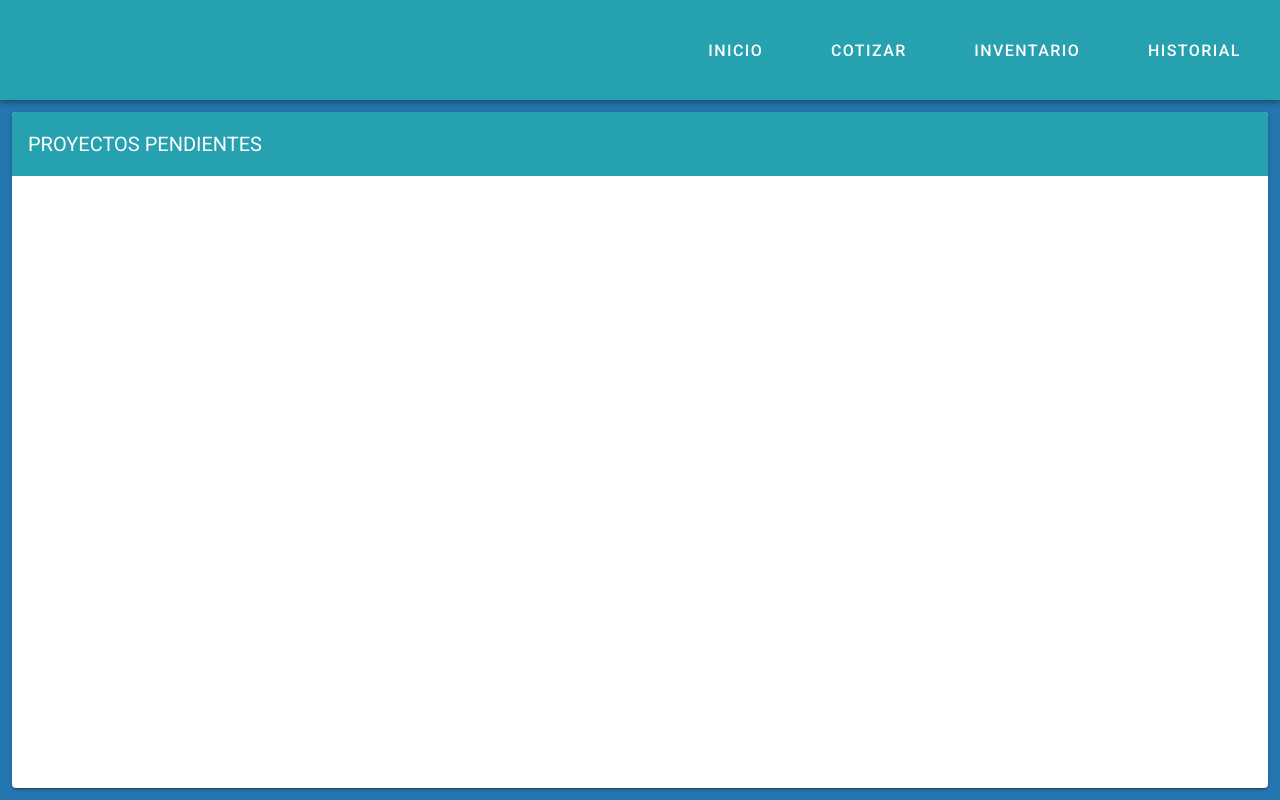
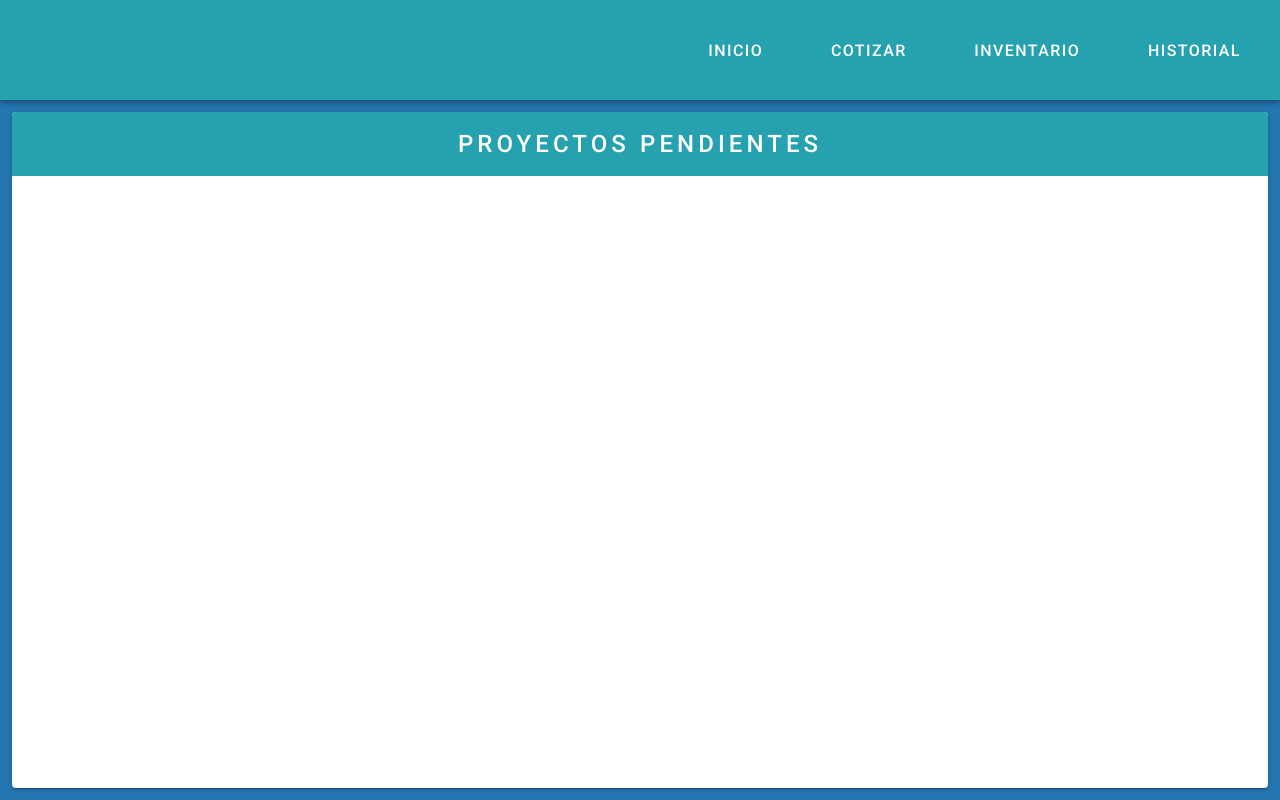
Before and after one commit to Ekuuin/Aluval, a Vue app: page / in a window 1280 px wide. Built offline with nearby package versions, Linux system fonts and the light colour scheme.

Commit message:
Centered titles and some fixes

```diff
--- a/src/App.vue
+++ b/src/App.vue
@@ -146,8 +146,27 @@ export default {
 }
 
 .v-toolbar__title {
-  font-size: 25px;
+  font-size: 1.5rem !important;
+  font-weight: 500;
+  letter-spacing: 0.17em;
+  text-transform: uppercase;
+  font-family: 'Roboto', sans-serif;
+
 }
+
+.v-toolbar__title.mobile{
+  font-size: 1.2em !important;
+  font-weight: 500;
+  letter-spacing: 0.17em;
+  text-transform: uppercase;
+  font-family: 'Roboto', sans-serif;
+}
+
+.v-data-table>.v-data-table__wrapper>table>tbody>tr>td>.v-data-table__mobile-row__cell{
+  word-break: break-all;
+  width: 50%;
+}
+
 </style>
 
 <style lang="scss" scoped>
--- a/src/router/index.js
+++ b/src/router/index.js
@@ -1,6 +1,6 @@
 import Vue from 'vue'
 import VueRouter from 'vue-router'
-import HomeView from '@/views/HomeView.vue'
+import HomeView from '@/views/Inicio.vue'
 import Cotizar from '@/views/Cotizar.vue'
 import Inventario from '@/views/Inventario.vue'
 import Historial from '@/views/Historial.vue'
--- a/src/views/Cotizar.vue
+++ b/src/views/Cotizar.vue
@@ -1,10 +1,12 @@
 <template>
     <v-container fluid style="height:100%">
         <v-card height="100%">
-            <v-toolbar flat color="primary" dark>
+            <v-toolbar flat color="primary" class="center" dark>
+                <v-spacer></v-spacer>
                 <v-toolbar-title>
                     COTIZACIÓN
                 </v-toolbar-title>
+                <v-spacer></v-spacer>
             </v-toolbar>
             <v-card-text>
 
@@ -14,8 +16,8 @@
 </template>
 
 <script>
-    export default{
-        name: 'Cotizar'
-    }
+export default {
+    name: 'Cotizar'
+}
 
 </script>
--- a/src/views/Historial.vue
+++ b/src/views/Historial.vue
@@ -7,7 +7,7 @@
                 <div v-if="!isMobile()">
                     <v-toolbar flat color="primary" dark>
                         <v-row justify="space-between">
-                            <v-col cols="auto">
+                            <v-col cols="auto" class="d-flex align-center">
                                 <v-toolbar-title>
                                     HISTORIAL DE PROYECTOS
                                 </v-toolbar-title>
@@ -22,12 +22,12 @@
                 <div v-else>
                     <v-toolbar flat height="150px" color="primary" dark>
                         <v-row justify="space-between">
-                            <v-col cols="auto">
-                                <v-toolbar-title>
+                            <v-col cols="12" class="d-flex justify-center">
+                                <v-toolbar-title class="mobile">
                                     HISTORIAL DE PROYECTOS
                                 </v-toolbar-title>
                             </v-col>
-                            <v-col cols="auto">
+                            <v-col cols="12">
                                 <v-text-field v-model="search" append-icon="mdi-magnify" label="Buscar" single-line
                                     hide-details class="shrink" rounded filled dense></v-text-field>
                             </v-col>
@@ -41,7 +41,7 @@
                 </td>
             </template>
         </v-data-table>
-        <v-pagination :length="pageCount" v-model="page" :total-visible="10" class="mt-2"></v-pagination>
+        <v-pagination :length="pageCount" v-model="page" :total-visible="totalVisible" class="mt-2"></v-pagination>
     </v-container>
 </template>
 
@@ -50,6 +50,7 @@ export default {
     name: 'Historial',
     data() {
         return {
+            totalVisible: 10,
             loadingVar: true,
             itemsPerPage: 10,
             search: '',
@@ -63,7 +64,7 @@ export default {
                     sortable: false,
                     value: 'title',
                 },
-                { text: 'DOMICILIO', value: 'url' },
+                { text: 'DOMICILIO', value: 'url'},
                 { text: 'FECHA', value: 'id' },
                 { text: 'IMPORTE', value: 'albumId' },
                 { text: '', value: 'data-table-expand' },
@@ -97,6 +98,7 @@ export default {
             const val = window.innerWidth <= 600 && window.innerHeight <= 1000
             if(val){
                 this.itemsPerPage = 2
+                this.totalVisible = 5
             }
             return val
         },
--- a/src/views/HomeView.vue
+++ /dev/null
@@ -1,33 +0,0 @@
-<template>
-  <v-container fluid style="height: 100%;">
-    <v-card height="100%">
-      <v-toolbar flat color="primary" dark>
-        <v-toolbar-title>
-          PROYECTOS PENDIENTES
-        </v-toolbar-title>
-      </v-toolbar>
-      <v-card-text>
-
-      </v-card-text>
-    </v-card>
-  </v-container>
-</template>
-
-<script>
-export default {
-  name: "Home",
-  data() {
-    return {
-    }
-  },
-
-  methods: {
-
-
-  },
-
-  created() {
-
-  },
-}
-</script>
--- /dev/null
+++ b/src/views/Inicio.vue
@@ -0,0 +1,44 @@
+<template>
+  <v-container fluid style="height: 100%;">
+    <v-card height="100%">
+      <v-toolbar flat color="primary" dark>
+        <v-spacer></v-spacer>
+        <div v-if="!isMobile()">
+          <v-toolbar-title>
+            PROYECTOS PENDIENTES
+          </v-toolbar-title>
+        </div>
+        <div v-else>
+          <v-toolbar-title class="mobile">
+            PROYECTOS PENDIENTES
+          </v-toolbar-title>
+        </div>
+        <v-spacer></v-spacer>
+      </v-toolbar>
+      <v-card-text>
+
+      </v-card-text>
+    </v-card>
+  </v-container>
+</template>
+
+<script>
+export default {
+  name: "Home",
+  data() {
+    return {
+    }
+  },
+
+  methods: {
+    isMobile() {
+      const val = window.innerWidth <= 600 && window.innerHeight <= 1000
+      return val
+    }
+  },
+
+  created() {
+
+  },
+}
+</script>
--- a/src/views/Inventario.vue
+++ b/src/views/Inventario.vue
@@ -1,7 +1,8 @@
 <template>
     <v-container fluid style="height: 100%;">
-        <v-data-table :headers="headers" :items="photos" :search="search" :page.sync="page" :items-per-page="itemsPerPage"
-            hide-default-footer class="elevation-10" item-key="name" no-data-text="No hay información" :loading="loadingVar" loading-text="Cargando información..."
+        <v-data-table :headers="headers" :items="photos" :search="search" :page.sync="page"
+            :items-per-page="itemsPerPage" hide-default-footer class="elevation-10" item-key="name"
+            no-data-text="No hay información" :loading="loadingVar" loading-text="Cargando información..."
             no-results-text="No hay coincidencias" @page-count="pageCount = $event" sort-by="name">
             <template v-slot:top>
                 <div v-if="!isMobile()">
@@ -44,19 +45,19 @@
                 </v-btn>
             </template>
         </v-data-table>
-        <v-pagination :length="pageCount" :total-visible="10" v-model="page" class="mt-2"></v-pagination>
+        <v-pagination :length="pageCount" :total-visible="totalVisible" v-model="page" class="mt-2"></v-pagination>
 
         <v-dialog v-model="dialogNewProduct" scrollable persistent :overlay=false max-width="60%"
             transition="dialog-transition">
             <v-card height="60vh">
-                <v-card-media src="src" height="100px">
-                </v-card-media>
-                <v-card-title primary-title>
-                    <div>
-                        <h3 class="headline mb-0">headline</h3>
-                        <div>description</div>
-                    </div>
-                </v-card-title>
+                <v-toolbar flat color="primary" dark>
+                    <v-card-title class="overline" style="font-size: large !important">
+                        AÑADIR PRODUCTOS
+                    </v-card-title>
+                </v-toolbar>
+                <v-card-text style="height: 100%;">
+
+                </v-card-text>
                 <v-card-actions>
                     <v-btn color="red" dark @click="dialogNewProduct = false">Cancelar</v-btn>
                     <v-btn text color="primary">text</v-btn>
@@ -72,6 +73,7 @@ export default {
     name: "Inventario",
     data() {
         return {
+            totalVisible: 10,
             loadingVar: true,
             itemsPerPage: 12,
             dialogNewProduct: false,
@@ -91,7 +93,7 @@ export default {
                 { text: 'ACCIONES', value: 'actions', sortable: false, },
             ],
 
-            photos:[],
+            photos: [],
 
             items: [
                 {
@@ -113,7 +115,7 @@ export default {
     },
 
     methods: {
-        async getPhotos(){
+        async getPhotos() {
             const response = await this.axios.get('https://jsonplaceholder.typicode.com/photos')
             this.photos = response.data
             this.loadingVar = false
@@ -121,8 +123,9 @@ export default {
 
         isMobile() {
             const val = (window.innerWidth <= 600 && window.innerHeight <= 1000)
-            if(val){
+            if (val) {
                 this.itemsPerPage = 5
+                this.totalVisible = 5
             }
             return val
         }
```
